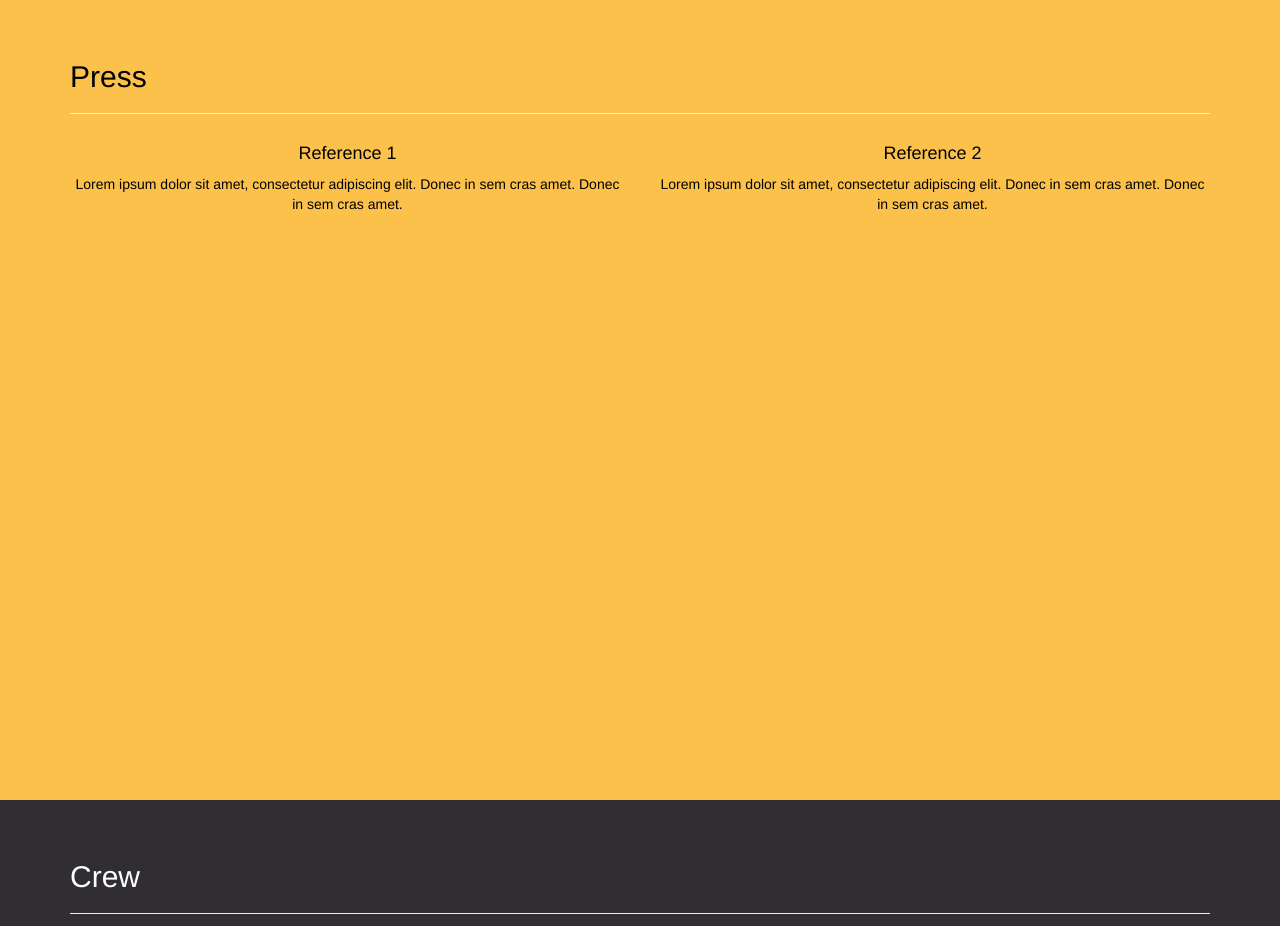
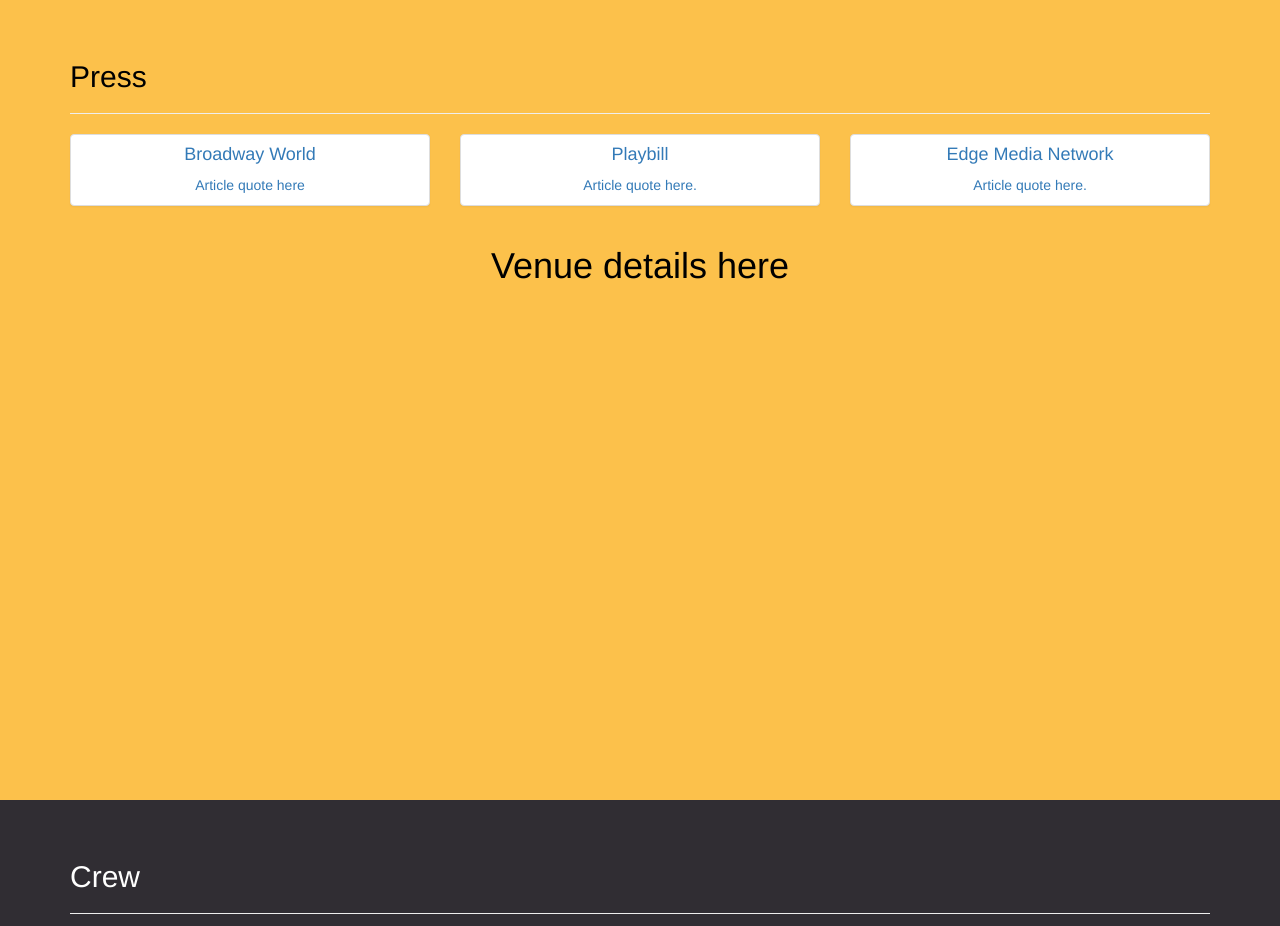
Before and after one commit to dexterfitch/grindr-the-opera-website, a plain HTML site: page index.html in a window 1280 px wide. Shown: the part 1600-2526 px from the top of the page. Drawn offline with nearby package versions, Linux system fonts and the light colour scheme.

Commit message:
Block out styling for press.

```diff
--- a/index.html
+++ b/index.html
@@ -106,13 +106,28 @@
       <h2>Press</h2>
       <hr>
       <div class="row text-center">
-        <div class="col-sm-6">
-          <h4>Reference 1</h4>
-          <p>Lorem ipsum dolor sit amet, consectetur adipiscing elit. Donec in sem cras amet. Donec in sem cras amet.</p>
+        <div class="col-sm-4">
+          <div class="panel panel-default">
+            <a href="http://www.broadwayworld.com/article/BWW-Exclusive-Staged-Readings-of-GRINDR-The-Opera-to-be-Held-Next-Month-in-NYC-20150325"><h4>Broadway World</h4>
+            <p>Article quote here</p></a>
+          </div>
         </div>
-        <div class="col-sm-6">
-          <h4>Reference 2</h4>
-          <p>Lorem ipsum dolor sit amet, consectetur adipiscing elit. Donec in sem cras amet. Donec in sem cras amet.</p>
+        <div class="col-sm-4">
+          <div class="panel panel-default">
+            <a href="http://playbill.com/news/article/grindr-the-opera-staged-reading-to-be-hosted-by-village-peoples-randy-jones-345300"><h4>Playbill</h4>
+            <p>Article quote here.</p></a>
+          </div>
+        </div>
+        <div class="col-sm-4">
+          <div class="panel panel-default">
+            <a href="http://www.edgemedianetwork.com/pride//news//174326"><h4>Edge Media Network</h4>
+            <p>Article quote here.</p></a>
+          </div>
+        </div>
+      </div>
+      <div class="row text-center">
+        <div col-sm-12>
+          <h1>Venue details here</h1>
         </div>
       </div>
     </div>
```
